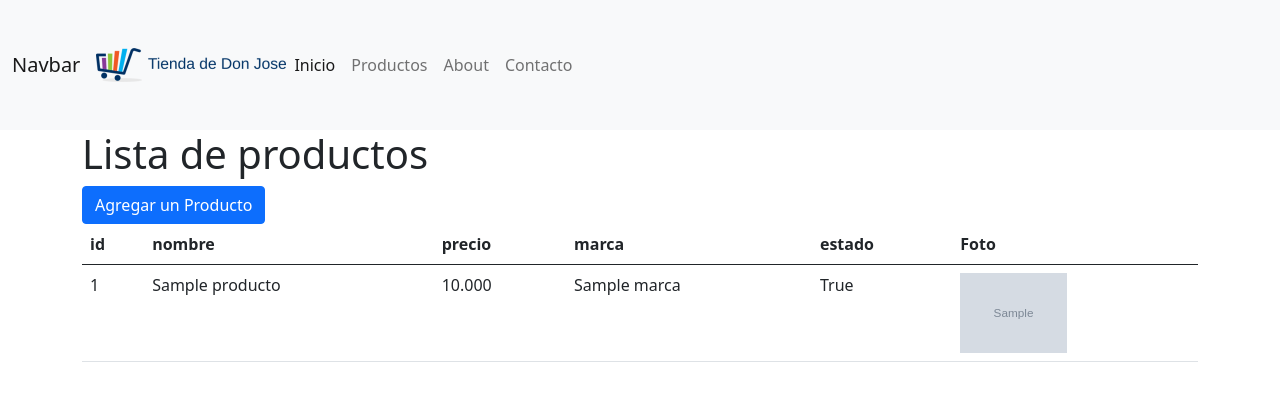
After one commit to KAOXDC/2067960, a Django app: page /productos/ in a window 1280 px wide. The commit adds this page. Shown: the top 401 px of the page. Run offline with Django 3.2, Linux system fonts and the light colour scheme; tables that the repository leaves empty hold one stand-in row (values such as "Sample post"); grey boxes marked "Sample" are stand-in pictures; some libraries are stand-ins or nearby versions.

Commit message:
funcionalidad de agregar producto

```diff
--- a/home/urls.py
+++ b/home/urls.py
@@ -6,4 +6,7 @@ urlpatterns = [
     path('about/', about_view, name='about_view'),
     path('contacto/', contacto_view, name='contacto_view'),
     path('servicios/', servicios_view, name='servicios_view'),
+
+    path('productos/', productos_view, name='productos_view'),
+    path('agregar_producto/', agregar_producto_view, name='agregar_producto'),
 ]
--- a/home/views.py
+++ b/home/views.py
@@ -1,5 +1,7 @@
-from django.shortcuts import render
+from django.shortcuts import render, redirect
 from .forms import *
+from .models import Producto, Marca, Categoria
+
 # Create your views here.
 def inicio_view(request):
     msg = 'esta es la pagina de incio'
@@ -26,3 +28,18 @@ def contacto_view(request):
 
 def servicios_view (request):
     return render(request, "servicios.html", locals())
+
+def productos_view (request):
+    productos = Producto.objects.filter(activo=True) # SELECT * FROM 'Producto' WHERE activo=1;
+
+    return render(request, 'productos.html', locals())
+
+def agregar_producto_view (request):
+    if request.method == 'POST':
+        formulario = agregar_producto_form(request.POST, request.FILES)
+        if formulario.is_valid():
+            formulario.save()
+            return redirect('/productos/')
+    else: #GET
+        formulario = agregar_producto_form()
+    return render (request, 'agregar_producto.html', locals())
--- a/templates/base.html
+++ b/templates/base.html
@@ -26,6 +26,9 @@
                         <a class="nav-link active" aria-current="page" href="{% url 'inicio_view' %}">Inicio</a>
                     </li>
                     <li class="nav-item">
+                        <a class="nav-link" href="{% url 'productos_view' %}">Productos</a>
+                    </li>
+                    <li class="nav-item">
                         <a class="nav-link" href="{% url 'about_view' %}">About</a>
                     </li>
                     <li class="nav-item">
--- /dev/null
+++ b/templates/productos.html
@@ -0,0 +1,42 @@
+{% extends 'base.html' %}
+
+
+{% block contenido %}
+    <h1>Lista de productos</h1>
+    <a href="{% url 'agregar_producto' %}" class="btn btn-primary">Agregar un Producto</a>
+        <table class="table">
+            <thead>
+              <tr>
+                <th scope="col">id</th>
+                <th scope="col">nombre</th>
+                <th scope="col">precio</th>
+                <th scope="col">marca</th>
+                <th scope="col">estado</th>
+                <th scope="col">Foto</th>
+              </tr>
+            </thead>
+            <tbody>
+                {% for p in productos %}
+                <tr>
+                    <td>{{ p.id }}</td>
+                    <td>{{ p.nombre }}</td>
+                    <td>{{ p.precio }}</td>
+                    <td>{{ p.marca }}</td>
+                    <td>{{ p.activo }}</td>
+                    <td><img src="/media/{{ p.foto }}" alt="" height="80px"></td>
+                </tr>
+                {% endfor %}
+            </tbody>
+        </table>
+
+
+
+
+
+
+
+
+
+
+
+{% endblock contenido %}
```
Also changed, not shown: home/forms.py (+9 -1 lines), templates/agregar_producto.html (added, +14 -0 lines).
